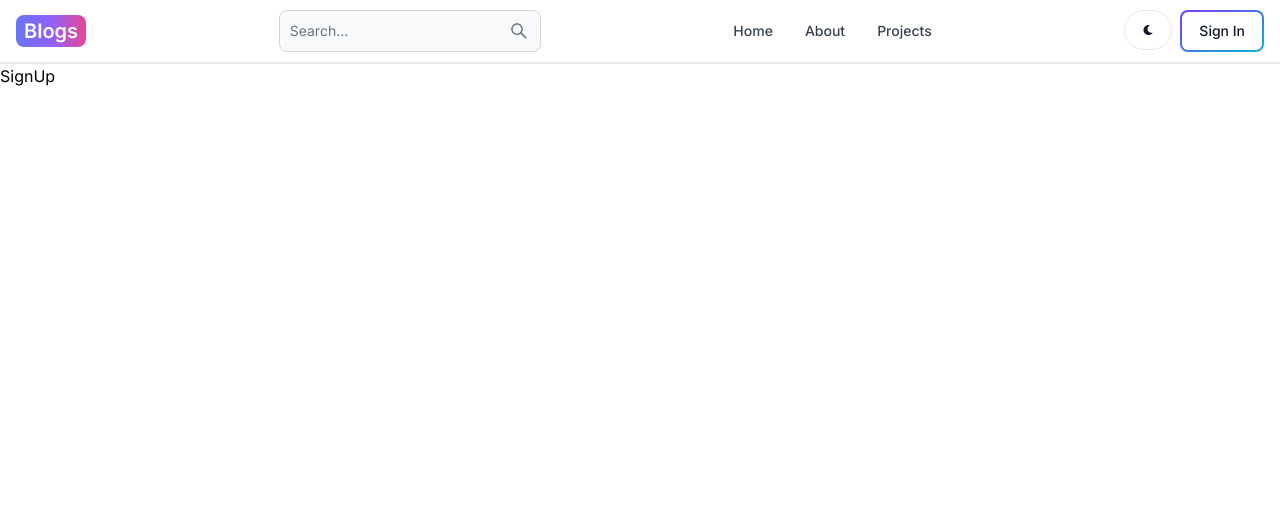
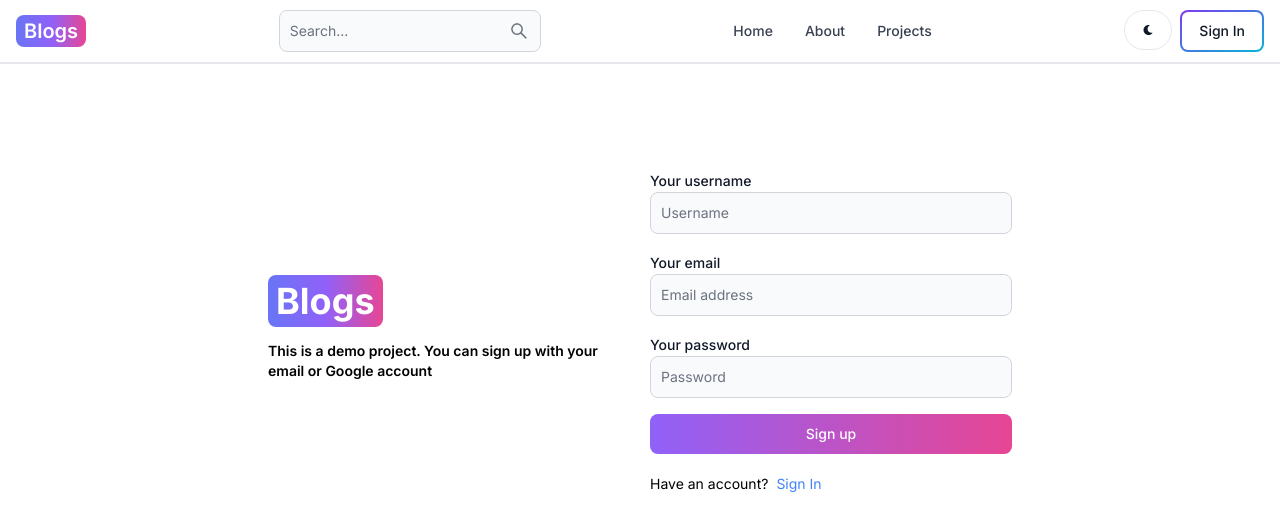
Before and after one commit to zaveerk62/mern-blog-app, a React (Vite) app in the folder client/: page /sign-up in a window 1280 px wide. Shown: the top 530 px of the page. Built offline with nearby package versions, Linux system fonts and the light colour scheme.

Commit message:
completed signup page ui

```diff
--- a/client/src/pages/SignUp.jsx
+++ b/client/src/pages/SignUp.jsx
@@ -1,7 +1,47 @@
-
+import { Link } from 'react-router-dom';
+import { Button, Label, TextInput } from 'flowbite-react';
 
 export default function SignUp() {
   return (
-    <div>SignUp</div>
-  )
+    <div className='min-h-screen mt-20 p-3'>
+      <div className='flex p-3 max-w-3xl mx-auto gap-5 flex-col md:flex-row md:items-center'>
+        {/* left side */}
+        <div className='flex-1'>
+          <Link to='/' className='font-bold dark:text-white text-4xl'>
+            <span className='px-2 py-1 bg-gradient-to-r from-indigo-500 via-purple-500 to-pink-500 rounded-lg text-white'>
+              Blogs
+            </span>
+          </Link>
+          <p className='text-sm mt-5 font-semibold'>
+            This is a demo project. You can sign up with your email or Google
+            account
+          </p>
+        </div>
+
+      {/* right side */}
+
+      <div className='flex-1'>
+        <form className='flex flex-col gap-4'>
+          <div>
+            <Label value='Your username' />
+            <TextInput type='text' placeholder='Username' id='username' />
+          </div>
+          <div>
+            <Label value='Your email' />
+            <TextInput type='text' placeholder='Email address' id='email' />
+          </div>
+          <div>
+            <Label value='Your password' />
+            <TextInput type='text' placeholder='Password' id='password' />
+          </div>
+          <Button gradientDuoTone='purpleToPink' type="submit">Sign up</Button>
+        </form>
+        <div className='flex gap-2 text-sm mt-5'>
+          <span>Have an account?</span>
+          <Link to='/sign-in' className='text-blue-500 hover:underline'>Sign In</Link>
+        </div>
+      </div>
+      </div>
+    </div>
+  );
 }
```
